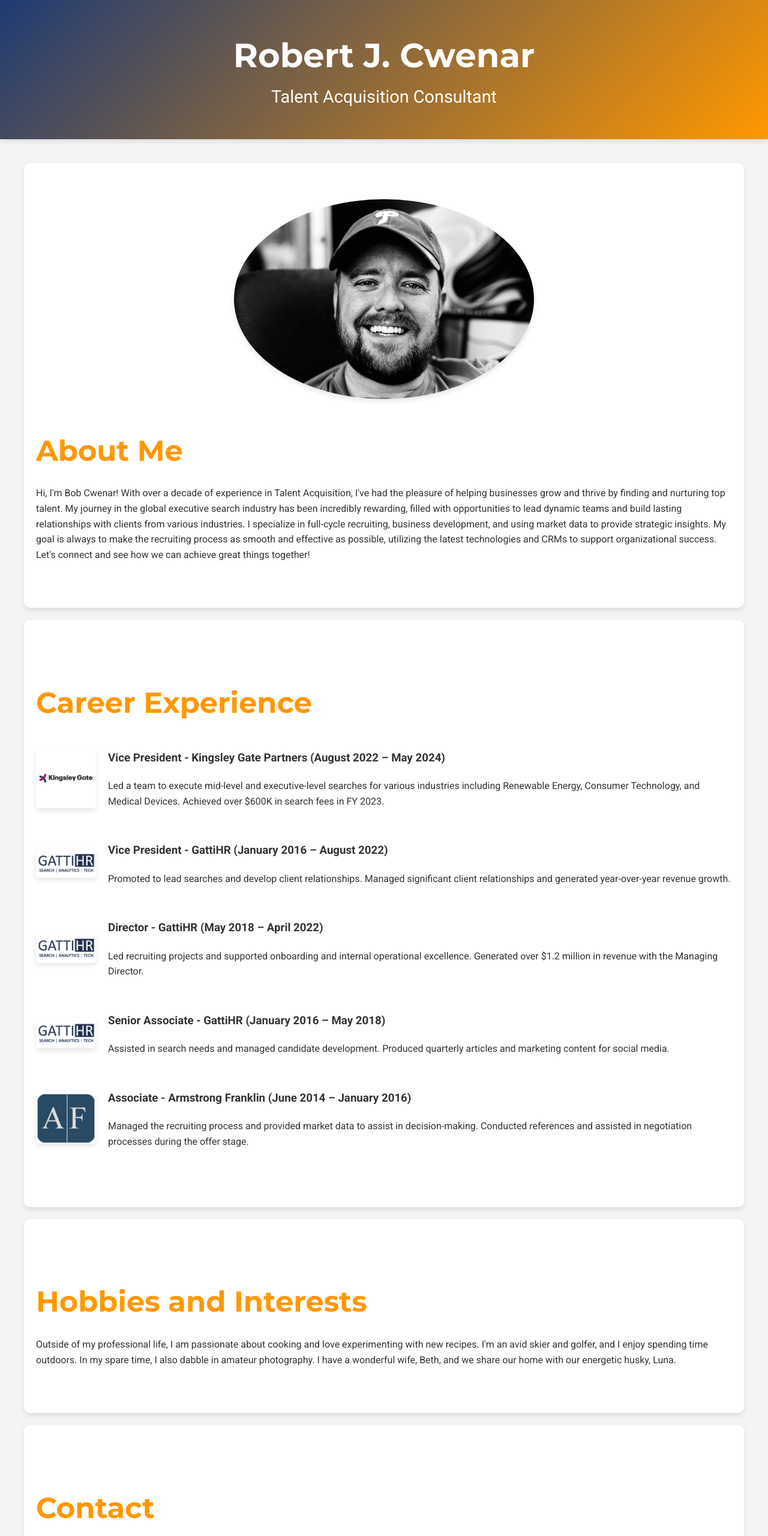
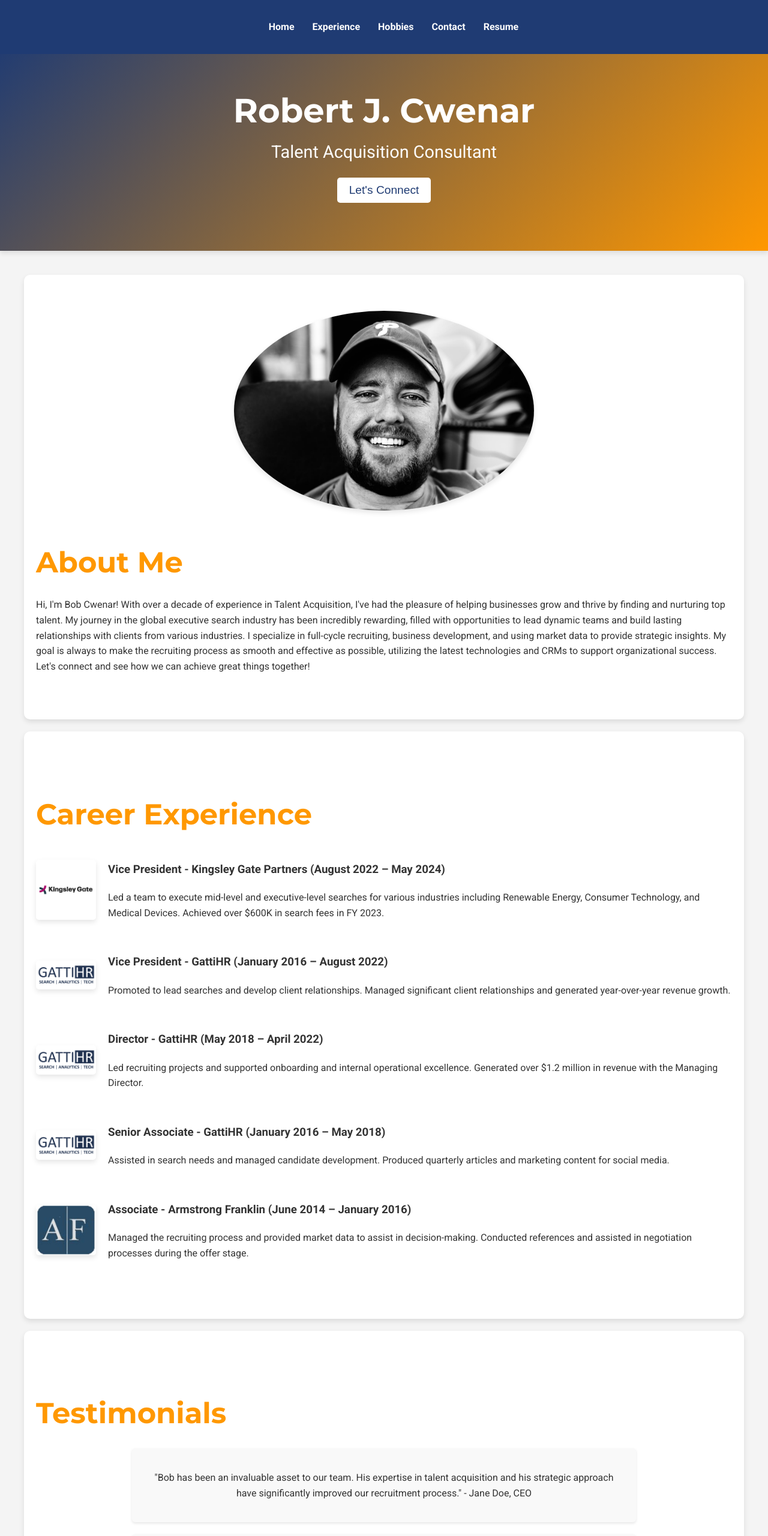
Before and after one commit to rc562/career-site, a plain HTML site: page index.html in a window 1280 px wide. Shown: the top 2560 px of the page at 60% size. Drawn offline with Linux system fonts and the light colour scheme.

Commit message:
Update index.html

```diff
--- a/index.html
+++ b/index.html
@@ -14,12 +14,36 @@
             background-color: #f4f4f4;
             color: #333;
         }
+        nav {
+            background: #1f3b73;
+            color: #fff;
+            padding: 1rem;
+            position: fixed;
+            width: 100%;
+            top: 0;
+            z-index: 1000;
+        }
+        nav ul {
+            list-style: none;
+            display: flex;
+            justify-content: center;
+            padding: 0;
+        }
+        nav ul li {
+            margin: 0 15px;
+        }
+        nav ul li a {
+            color: #fff;
+            text-decoration: none;
+            font-weight: bold;
+        }
         header {
             background: linear-gradient(135deg, #1f3b73, #ff9800);
             color: #fff;
-            padding: 3rem 0;
+            padding: 5rem 0;
             box-shadow: 0 4px 8px rgba(0, 0, 0, 0.1);
             text-align: center;
+            margin-top: 60px; /* Space for fixed nav */
         }
         header h1 {
             margin: 0;
@@ -31,6 +55,21 @@
             margin: 0;
             font-size: 1.8rem;
             font-weight: 400;
+        }
+        header .cta {
+            margin-top: 20px;
+            padding: 10px 20px;
+            background: #fff;
+            color: #1f3b73;
+            border: none;
+            border-radius: 5px;
+            cursor: pointer;
+            font-size: 1.2rem;
+            transition: background 0.3s ease-in-out;
+        }
+        header .cta:hover {
+            background: #ff9800;
+            color: #fff;
         }
         .container {
             max-width: 1200px;
@@ -79,6 +118,20 @@
             border-radius: 5px;
             box-shadow: 0 4px 8px rgba(0, 0, 0, 0.1);
         }
+        .testimonials {
+            display: flex;
+            flex-direction: column;
+            align-items: center;
+            text-align: center;
+        }
+        .testimonial {
+            max-width: 800px;
+            margin-bottom: 20px;
+            padding: 20px;
+            background: #f9f9f9;
+            border-radius: 5px;
+            box-shadow: 0 2px 4px rgba(0,0,0,0.1);
+        }
         form {
             display: flex;
             flex-direction: column;
@@ -124,6 +177,20 @@
         .resume-download:hover {
             background: #e68900;
         }
+        .social-links {
+            display: flex;
+            justify-content: center;
+            margin-top: 20px;
+        }
+        .social-links a {
+            color: #1f3b73;
+            margin: 0 10px;
+            font-size: 1.5rem;
+            transition: color 0.3s ease-in-out;
+        }
+        .social-links a:hover {
+            color: #ff9800;
+        }
         footer {
             background: #1f3b73;
             color: #fff;
@@ -131,12 +198,34 @@
             margin-top: 20px;
             text-align: center;
         }
+        footer ul {
+            list-style: none;
+            padding: 0;
+        }
+        footer ul li {
+            display: inline;
+            margin: 0 10px;
+        }
+        footer ul li a {
+            color: #fff;
+            text-decoration: none;
+        }
     </style>
 </head>
 <body>
+    <nav>
+        <ul>
+            <li><a href="#home">Home</a></li>
+            <li><a href="#career-experience">Experience</a></li>
+            <li><a href="#hobbies">Hobbies</a></li>
+            <li><a href="#contact">Contact</a></li>
+            <li><a href="#resume">Resume</a></li>
+        </ul>
+    </nav>
     <header>
         <h1>Robert J. Cwenar</h1>
         <p>Talent Acquisition Consultant</p>
+        <button class="cta">Let's Connect</button>
     </header>
     <div class="container">
         <section class="section" id="home">
@@ -184,6 +273,17 @@
                 </div>
             </div>
         </section>
+        <section class="section" id="testimonials">
+            <h2>Testimonials</h2>
+            <div class="testimonials">
+                <div class="testimonial">
+                    <p>"Bob has been an invaluable asset to our team. His expertise in talent acquisition and his strategic approach have significantly improved our recruitment process." - Jane Doe, CEO</p>
+                </div>
+                <div class="testimonial">
+                    <p>"Working with Bob has been a game-changer. His ability to find top talent and his dedication to his work are truly commendable." - John Smith, HR Manager</p>
+                </div>
+            </div>
+        </section>
         <section class="section" id="hobbies">
             <h2>Hobbies and Interests</h2>
             <p>Outside of my professional life, I am passionate about cooking and love experimenting with new recipes. I'm an avid skier and golfer, and I enjoy spending time outdoors. In my spare time, I also dabble in amateur photography. I have a wonderful wife, Beth, and we share our home with our energetic husky, Luna.</p>
@@ -205,14 +305,25 @@
 
                 <button type="submit">Send</button>
             </form>
+            <div class="social-links">
+                <a href="https://linkedin.com" target="_blank"><i class="fab fa-linkedin"></i></a>
+            </div>
         </section>
         <section class="section" id="resume">
             <h2>Download My Resume</h2>
-            <a href="Cwenar_Resume.pdf" class="resume-download" download>Download PDF</a>
+            <a href="Cwenar_Resume.pdf.pdf" class="resume-download" download>Download PDF</a>
         </section>
     </div>
     <footer>
         <p>&copy; 2024 Robert J. Cwenar. All Rights Reserved. Thanks for stopping by.</p>
+        <ul>
+            <li><a href="#home">Home</a></li>
+            <li><a href="#career-experience">Experience</a></li>
+            <li><a href="#hobbies">Hobbies</a></li>
+            <li><a href="#contact">Contact</a></li>
+            <li><a href="#resume">Resume</a></li>
+        </ul>
     </footer>
+    <script src="https://kit.fontawesome.com/a076d05399.js" crossorigin="anonymous"></script>
 </body>
 </html>
```
